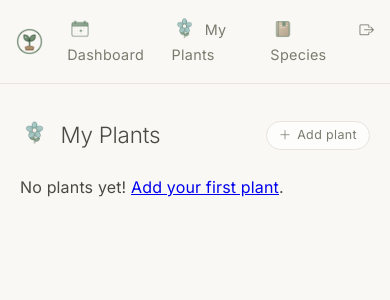
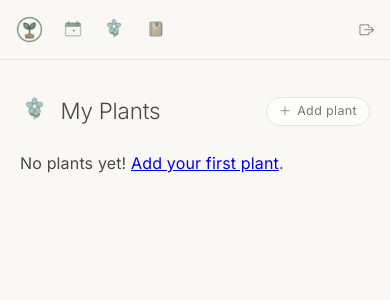
Before and after one commit to DataWranglerRyan/sproutz, a Flask app: page /plants in a window 390 px wide. Shown: the top 300 px of the page. Run offline with Flask 3, Linux system fonts and the light colour scheme; the visitor is signed in with stand-in values (Sample User, id 1); data that the repository does not hold is empty; parts of the project's set-up code (start-up, migrations or seed data) failed here and were passed over.

Commit message:
Hide nav bar labels on mobile
Wrap nav link text in spans and hide them below 560px so the mobile
nav shows icons only, with aria-labels for accessibility.

Co-authored-by: Copilot App <223556219+Copilot@users.noreply.github.com>

```diff
--- a/app/static/style.css
+++ b/app/static/style.css
@@ -101,6 +101,23 @@ nav a:hover {
     color: var(--moss);
 }
 
+@media (max-width: 560px) {
+    nav {
+        gap: 1.1rem;
+    }
+
+    .nav-label {
+        display: none;
+    }
+
+    .nav-icon-img {
+        width: 1.5rem;
+        height: 1.5rem;
+        margin-right: 0;
+        vertical-align: middle;
+    }
+}
+
 .login-page {
     display: grid;
     min-height: 100vh;
--- a/app/templates/base.html
+++ b/app/templates/base.html
@@ -16,9 +16,9 @@
 <body>
     <nav>
         <img src="{{ url_for('static', filename='icons/sproutz-icon.png') }}" alt="Sproutz" class="app-nav-icon">
-        <a href="{{ url_for('main.dashboard') }}"><img src="{{ url_for('static', filename='icons/dashboard-icon.png') }}" alt="" class="nav-icon-img"> Dashboard</a>
-        <a href="{{ url_for('main.index') }}"><img src="{{ url_for('static', filename='icons/my-plants-icon.png') }}" alt="" class="nav-icon-img"> My Plants</a>
-        <a href="{{ url_for('main.manage_species') }}"><img src="{{ url_for('static', filename='icons/species-icon.png') }}" alt="" class="nav-icon-img"> Species</a>
+        <a href="{{ url_for('main.dashboard') }}" aria-label="Dashboard"><img src="{{ url_for('static', filename='icons/dashboard-icon.png') }}" alt="" class="nav-icon-img"> <span class="nav-label">Dashboard</span></a>
+        <a href="{{ url_for('main.index') }}" aria-label="My Plants"><img src="{{ url_for('static', filename='icons/my-plants-icon.png') }}" alt="" class="nav-icon-img"> <span class="nav-label">My Plants</span></a>
+        <a href="{{ url_for('main.manage_species') }}" aria-label="Species"><img src="{{ url_for('static', filename='icons/species-icon.png') }}" alt="" class="nav-icon-img"> <span class="nav-label">Species</span></a>
         <form method="POST" action="{{ url_for('auth.logout') }}" class="nav-logout">
             <button type="submit" aria-label="Sign out" title="Sign out"><i class="bi bi-box-arrow-right"></i></button>
         </form>
```
